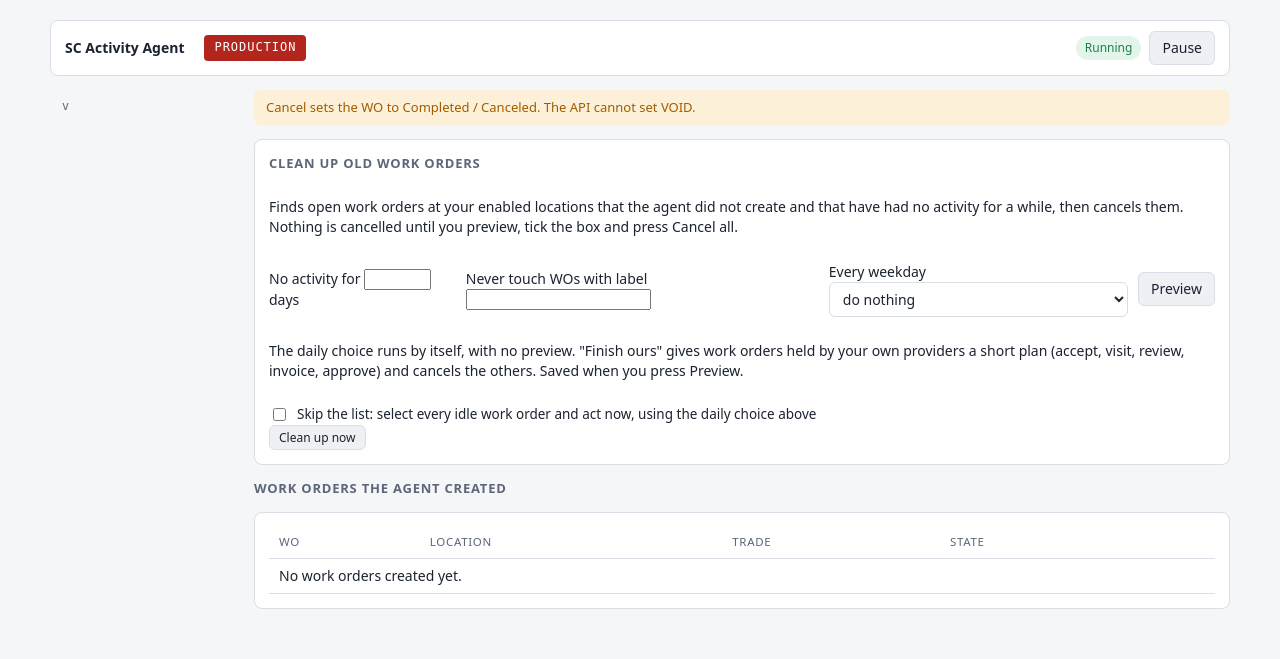
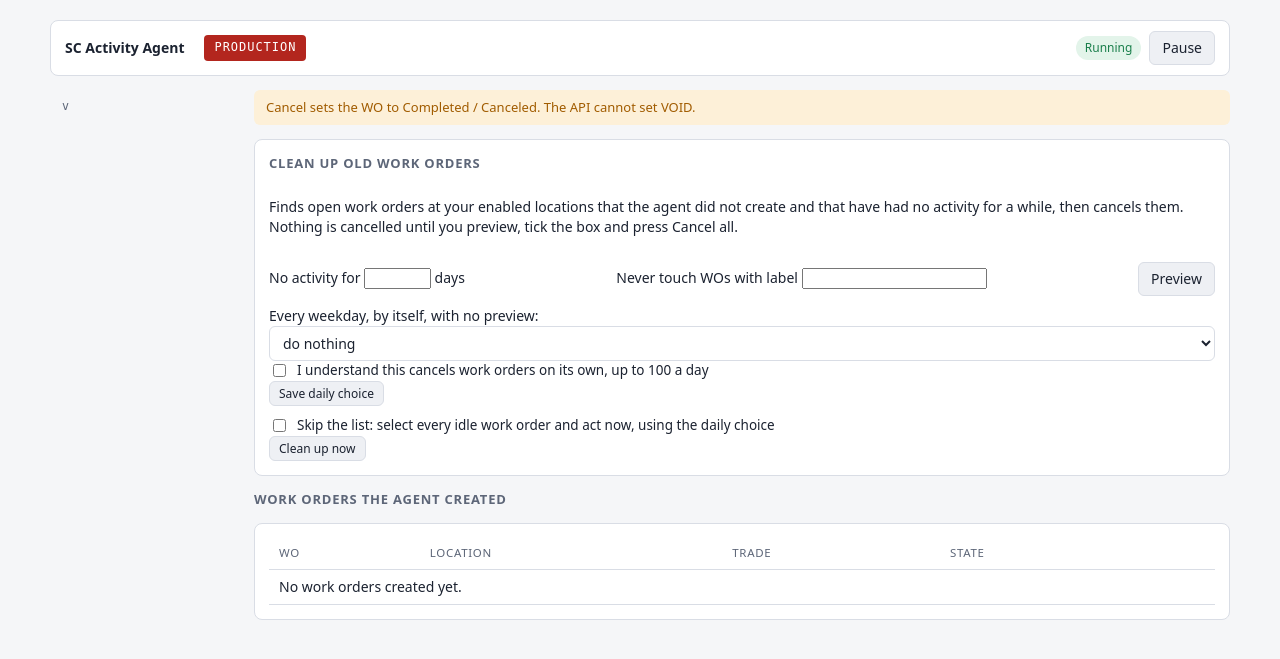
Before and after one commit to zwolf25/sc-activity-agent, a FastAPI app: template sc_activity_agent/web/templates/cleanup.html in a window 1280 px wide. Shown: the top 659 px of the page. Run offline with FastAPI, Linux system fonts and the light colour scheme; the template is opened without the code that fills it, so the values that code supplies are empty; parts of the project's set-up code (start-up, migrations or seed data) failed here and were passed over.

Commit message:
Clean-up: own Save for the daily choice, no finish on Prod, no accept step in finishing plans
Co-Authored-By: Claude Sonnet 5.5 <noreply@anthropic.com>

```diff
--- a/sc_activity_agent/cleanup.py
+++ b/sc_activity_agent/cleanup.py
@@ -71,7 +71,8 @@ def finish_plan(store, rt, w, now):
     loc = store.db.execute("SELECT * FROM locations WHERE store_id=?", (w["_location"],)).fetchone()
     c, rng, tz = {**planner.DEFAULTS, **store.get("behavior", {})}, rt.rng, loc["tz"] or "America/New_York"
     t, steps = now, []
-    for kind, lo, hi, payload in (("accept", 300, 1800, {"situation": "ack"}), ("check_in", 600, 3600, {"visit": 1, "situation": "onsite"}),
+    # no accept step: idle WOs are mostly past acceptance and the API refuses it with 904 (seen live on Prod, 2026-10-27)
+    for kind, lo, hi, payload in (("check_in", 600, 3600, {"visit": 1, "situation": "onsite"}),
                                   ("check_out", 5400, 10800, {"visit": 1, "final": True, "situation": "complete"}),
                                   ("review", 3600, 28800, {"situation": "review"}), ("invoice_submit", 7200, 21600, {"situation": "invoice"}),
                                   ("invoice_decide", 3600, 21600, {"approve": True})):
@@ -122,13 +123,15 @@ def run(store, rt, clock=time.time, finish=False):
 def now(store, rt, clock=time.time):
     """Select every idle WO and act on it right away, no review. Uses the daily-sweep choice for finish vs cancel."""
     preview(store, rt, clock)
-    return run(store, rt, clock, finish=settings(store)["sweep"] == "finish")
+    return run(store, rt, clock, finish=settings(store)["sweep"] == "finish" and store.get("env") != "prod")
 
 
 def sweep(store, rt, clock=time.time):
     """B-40: once a day on a weekday, when the setting is on, preview and run without a click. Cancels, or (finish) gives WOs held
     by our providers a short plan. Returns engine-style [(key, outcome)]."""
     mode = settings(store)["sweep"]
+    if mode == "finish" and store.get("env") == "prod":
+        mode = "off"   # finishing plans act as the Provider on real work orders: never automatic on Prod
     now = clock()
     day = dt.datetime.fromtimestamp(now, ZoneInfo(store.get("tz", "America/New_York")))
     if mode == "off" or store.get("paused_at") is not None or day.weekday() >= 5 or now - store.get("last_sweep", 0) < 20 * 3600 \
--- a/sc_activity_agent/web/app.py
+++ b/sc_activity_agent/web/app.py
@@ -414,18 +414,28 @@ def create_app(store, engine=None, rt=None):
         prev = store.get("cleanup_preview")
         if prev:
             prev = {**prev, "when": datetime.fromtimestamp(prev["at"], ZoneInfo(store.get("tz", "America/New_York"))).strftime("%b %d %H:%M")}
-        return page(request, "cleanup", rows=rows, msg=msg, cfg=cleanup_mod.settings(store), prev=prev, runstate=store.get("cleanup_run"))
+        return page(request, "cleanup", rows=rows, msg=msg, cfg=cleanup_mod.settings(store), env=store.get("env"), prev=prev, runstate=store.get("cleanup_run"))
 
     @app.post("/cleanup/preview")
-    def cleanup_preview(days: int = Form(14), protect: str = Form("do not touch"), sweep: str = Form("off")):
+    def cleanup_preview(days: int = Form(14), protect: str = Form("do not touch")):
         if not rt:
             return RedirectResponse("/cleanup?msg=The agent is not running", 303)
-        store.put("cleanup", {"days": max(1, min(days, 3650)), "protect": protect.strip(), "sweep": sweep if sweep in ("off", "cancel", "finish") else "off"})
+        store.put("cleanup", {**cleanup_mod.settings(store), "days": max(1, min(days, 3650)), "protect": protect.strip()})
         try:
             r = cleanup_mod.preview(store, rt)
         except ScError as e:
             return RedirectResponse(f"/cleanup?msg=Could not read work orders: {e.body or e}", 303)
         return RedirectResponse(f"/cleanup?msg=Found {len(r['items'])} work order(s) to cancel", 303)
+
+    @app.post("/cleanup/auto")
+    def cleanup_auto(sweep: str = Form("off"), confirm: str = Form("")):
+        if sweep not in ("off", "cancel", "finish") or (sweep == "finish" and store.get("env") == "prod"):
+            return RedirectResponse("/cleanup?msg=That choice is not allowed here", 303)
+        if sweep != "off" and not confirm:
+            return RedirectResponse("/cleanup?msg=Tick the box to confirm the daily choice", 303)
+        store.put("cleanup", {**cleanup_mod.settings(store), "sweep": sweep})
+        store.put("last_sweep", time.time())   # the first run is a day away, never minutes after saving
+        return RedirectResponse(f"/cleanup?msg=Daily choice saved: {sweep}. First run in about a day", 303)
 
     @app.post("/cleanup/now")
     def cleanup_now(confirm: str = Form("")):
--- a/sc_activity_agent/web/templates/cleanup.html
+++ b/sc_activity_agent/web/templates/cleanup.html
@@ -5,10 +5,12 @@
 <form method="post" action="/cleanup/preview" class="row">
 <label>No activity for <input type="number" name="days" min="1" max="3650" value="{{ cfg.days }}" style="width:5em"> days</label>
 <label>Never touch WOs with label <input name="protect" value="{{ cfg.protect }}"></label>
-<label>Every weekday <select name="sweep"><option value="off"{% if cfg.sweep == 'off' %} selected{% endif %}>do nothing</option><option value="cancel"{% if cfg.sweep == 'cancel' %} selected{% endif %}>cancel idle work orders</option><option value="finish"{% if cfg.sweep == 'finish' %} selected{% endif %}>finish ours, cancel the rest</option></select></label>
 <button>Preview</button></form>
-<p class="muted">The daily choice runs by itself, with no preview. "Finish ours" gives work orders held by your own providers a short plan (accept, visit, review, invoice, approve) and cancels the others. Saved when you press Preview.</p>
-<form method="post" action="/cleanup/now"><label class="chk"><input type="checkbox" name="confirm" value="1"> Skip the list: select every idle work order and act now, using the daily choice above</label>
+
+<form method="post" action="/cleanup/auto"><label>Every weekday, by itself, with no preview: <select name="sweep"><option value="off"{% if cfg.sweep == 'off' %} selected{% endif %}>do nothing</option><option value="cancel"{% if cfg.sweep == 'cancel' %} selected{% endif %}>cancel idle work orders</option>{% if env != 'prod' %}<option value="finish"{% if cfg.sweep == 'finish' %} selected{% endif %}>finish ours, cancel the rest</option>{% endif %}</select></label>
+<label class="chk"><input type="checkbox" name="confirm" value="1"> I understand this cancels work orders on its own, up to 100 a day</label>
+<button class="sm">Save daily choice</button></form>
+<form method="post" action="/cleanup/now"><label class="chk"><input type="checkbox" name="confirm" value="1"> Skip the list: select every idle work order and act now, using the daily choice</label>
 <button class="sm">Clean up now</button></form>
 {% if prev %}<p><b>{{ prev['items']|length }}</b> work order(s) found {{ prev.when }} ({{ prev.days }}+ days idle{% if prev.protected %}, {{ prev.protected }} skipped for label "{{ prev.protect }}"{% endif %}). Each one is re-checked just before it is cancelled.</p>
 {% if prev['items'] %}<div class="tbl"><table><thead><tr><th>WO</th><th>Location</th><th>Trade</th><th>Status</th><th>Last activity</th><th>Provider</th></tr></thead><tbody>
```
Also changed, not shown: docs/ARCHITECTURE.md (+1 -1 lines), docs/api-notes.md (+2 -0 lines), tests/test_cleanup.py (+13 -1 lines), CHANGELOG.md, README.md.
